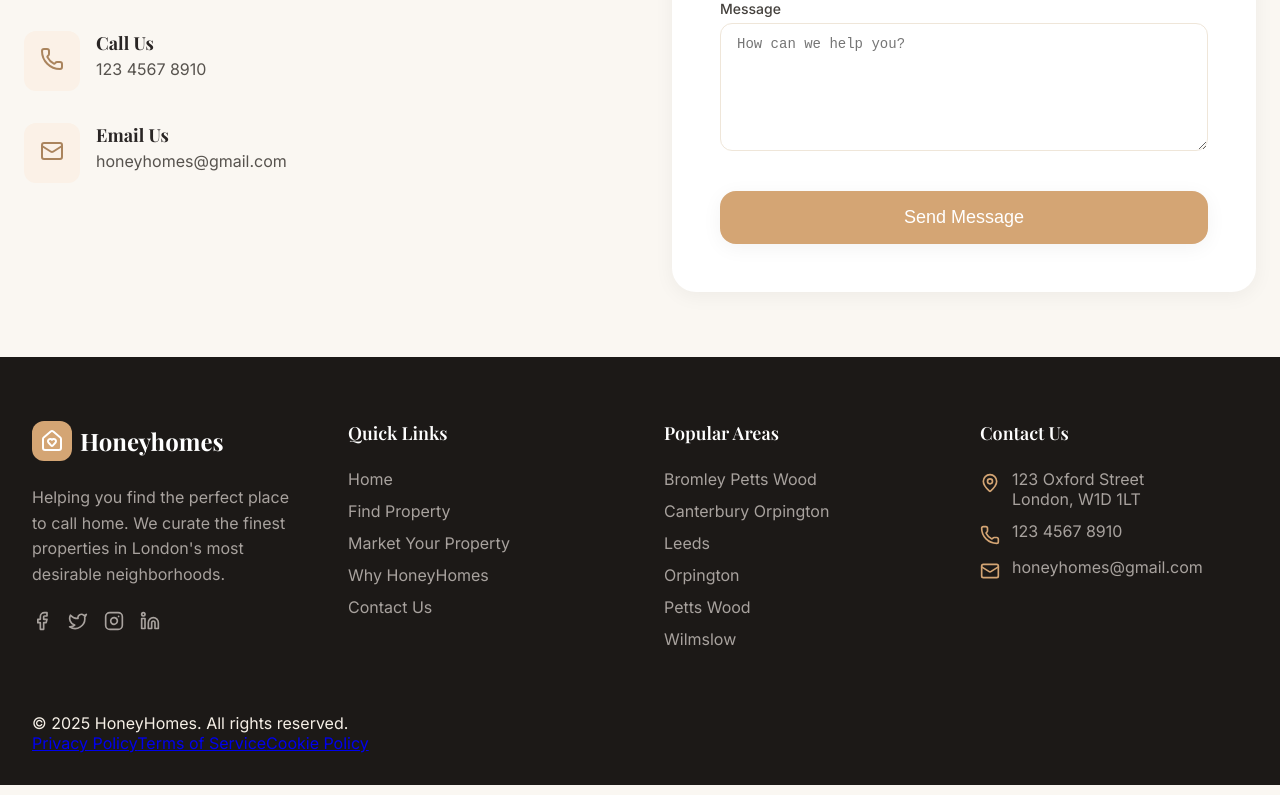
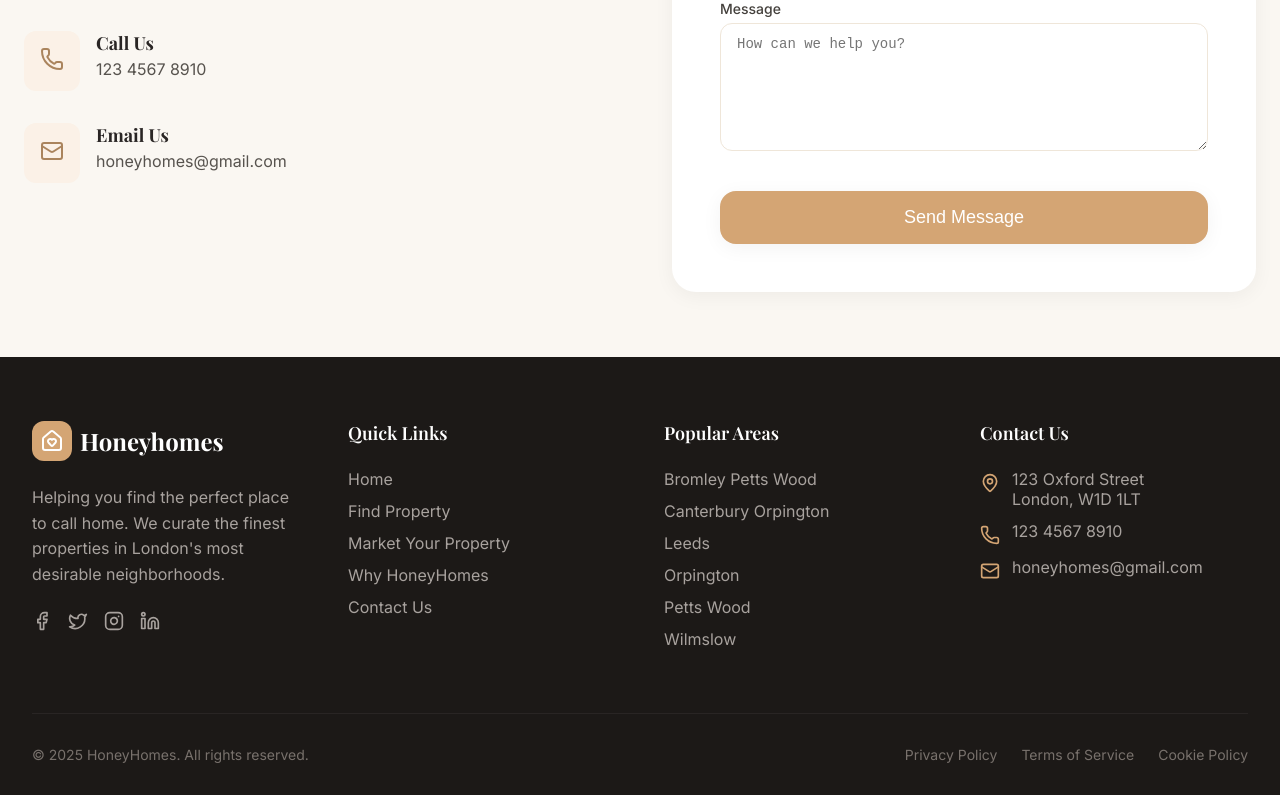
Before and after one commit to p3achijaii/react-coursework, a React (Vite) app: page /contact in a window 1280 px wide. Shown: the part 524-1319 px from the top of the page. Built offline with nearby package versions, Linux system fonts and the light colour scheme.

Commit message:
add the styling for the copyright bar in the footer

```diff
--- a/src/pages/Footer/Footer.module.css
+++ b/src/pages/Footer/Footer.module.css
@@ -134,3 +134,40 @@
   flex-shrink: 0;
   margin-top: 0.25rem;
 }
+
+.bottomBar {
+  border-top: 1px solid var(--color-stone-800);
+  padding-top: 2rem;
+  display: flex;
+  flex-direction: column;
+  align-items: center;
+  justify-content: space-between;
+  gap: 1rem;
+}
+
+@media (min-width: 768px) {
+  .bottomBar {
+    flex-direction: row;
+  }
+}
+
+.copyright {
+  color: var(--color-stone-500);
+  font-size: 0.875rem;
+}
+
+.legalLinks {
+  display: flex;
+  gap: 1.5rem;
+}
+
+.legalLink {
+  color: var(--color-stone-500);
+  font-size: 0.875rem;
+  text-decoration: none;
+  transition: color 0.2s ease;
+}
+
+.legalLink:hover {
+  color: var(--color-stone-300);
+}
```
